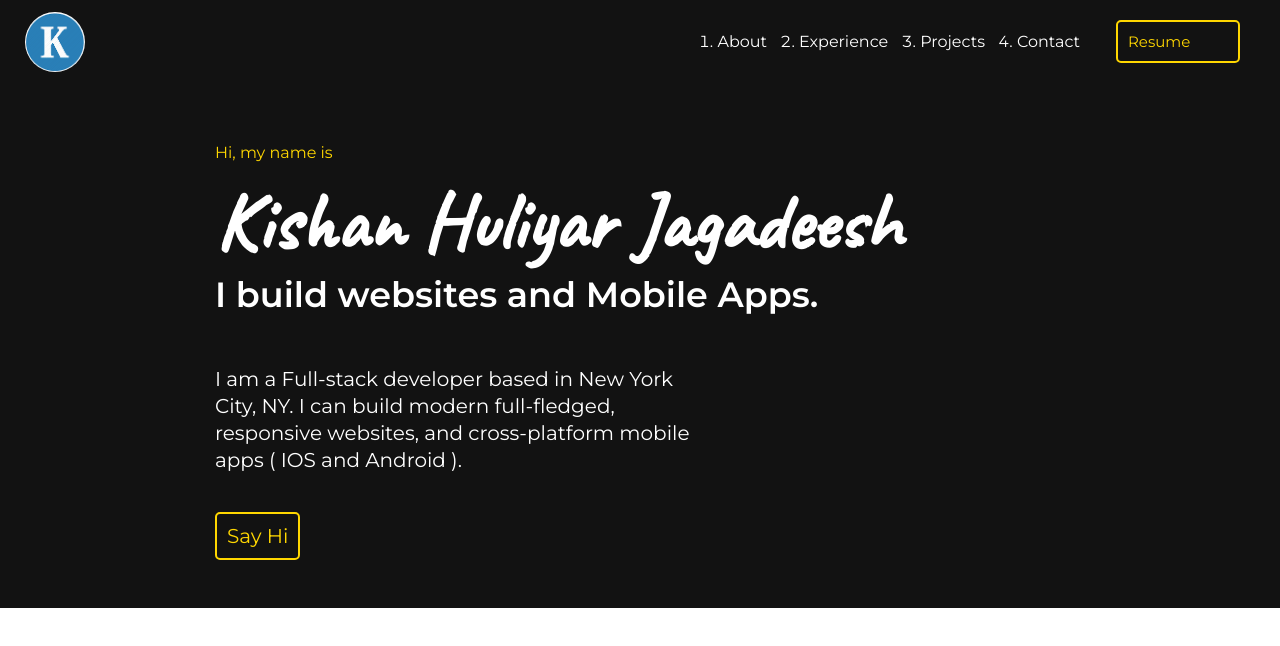
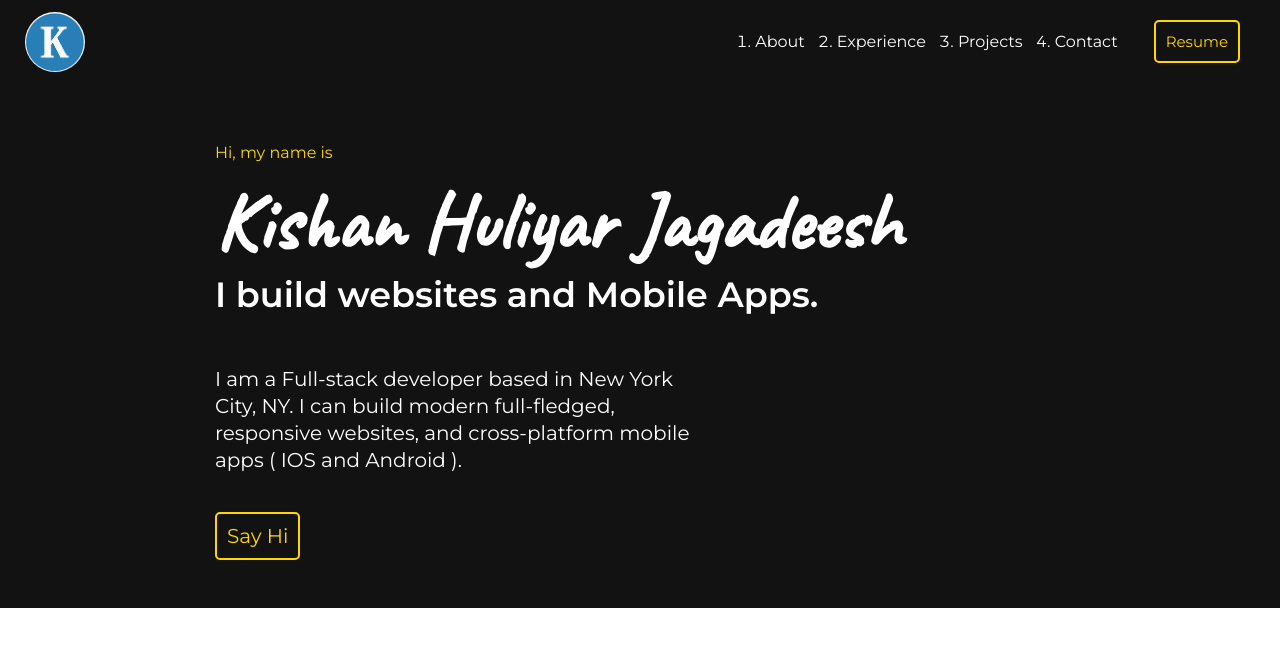
Before and after one commit to kishanhj/p-v1, a React (Create React App) app: page / in a window 1280 px wide. Shown: the top 646 px of the page. Built offline with nearby package versions, Linux system fonts and the light colour scheme.

Commit message:
fix button

```diff
--- a/src/components/Header.js
+++ b/src/components/Header.js
@@ -59,7 +59,7 @@ const ResumeButton = styled.a`
     font-size : 15px;
     font-weight : 500;
     background-color : transparent;
-    flex : 0 0 100px;
+    flex : 0 0 60px;
     margin : 20px;
     cursor : pointer;
     transition : scale 0s ease-in-out;
```
